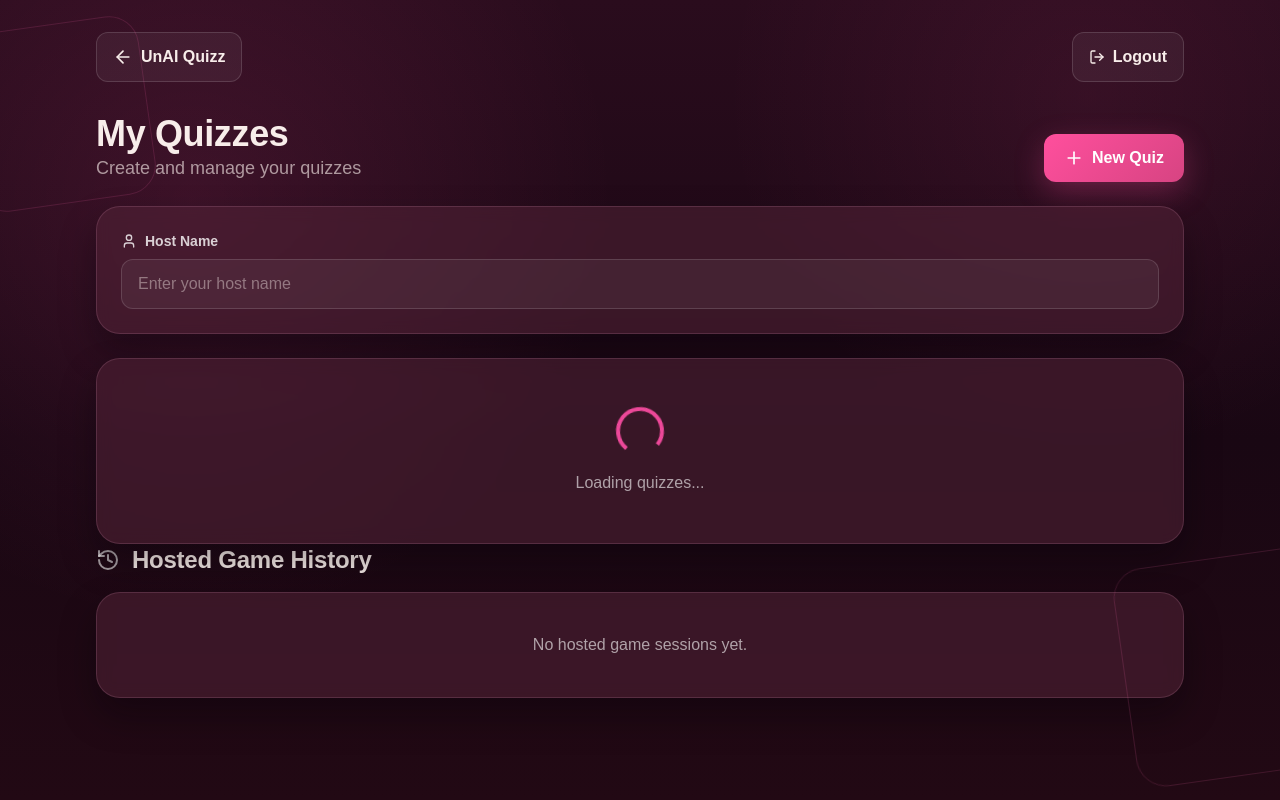
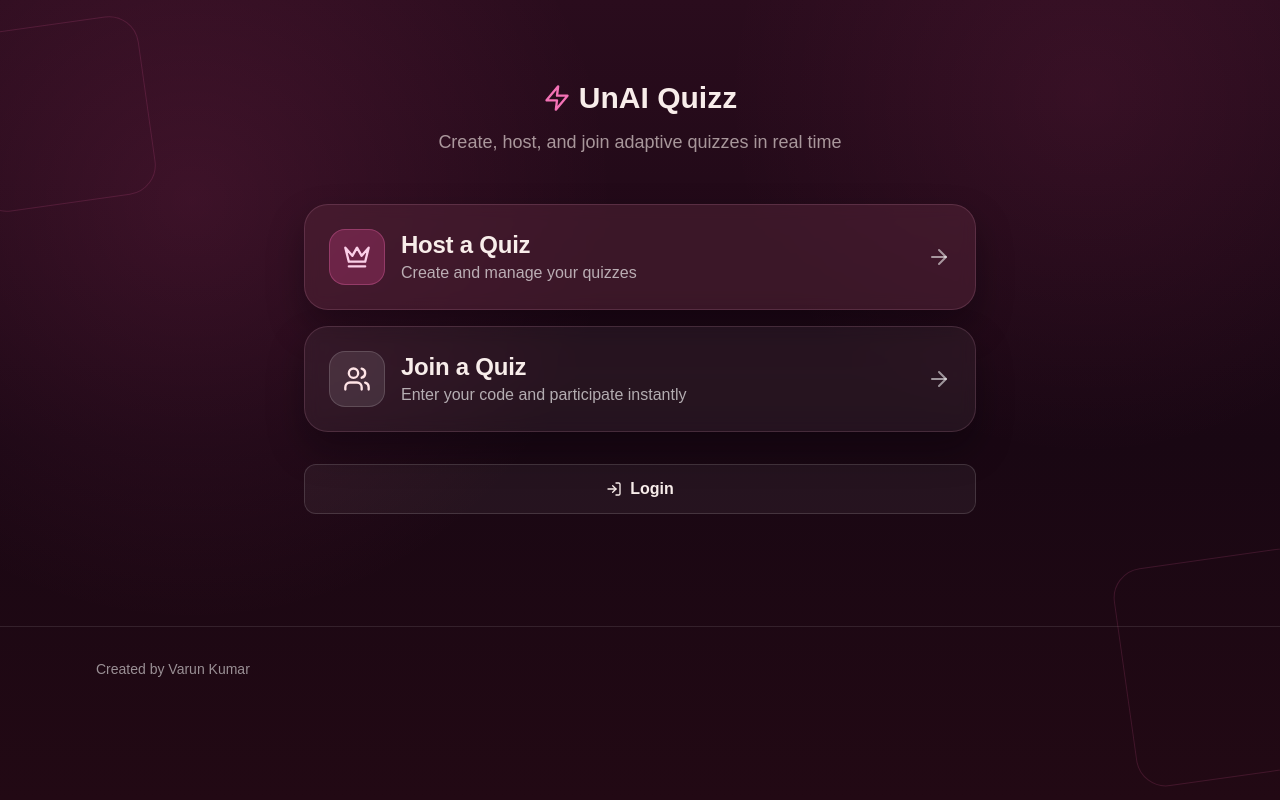
Before and after one commit to varunkasnia/Test-Quizz-, a Next.js app in the folder frontend/: page / in a window 1280 px wide. Before the commit this address had no page. Built offline with nearby package versions, Linux system fonts and the light colour scheme.

Commit message:
Update page.tsx

```diff
--- a/frontend/app/page.tsx
+++ b/frontend/app/page.tsx
@@ -1,266 +1,80 @@
 'use client'
 
-import { useState, useEffect } from 'react'
+import Link from 'next/link'
 import { motion } from 'framer-motion'
-import Link from 'next/link'
-import { useRouter } from 'next/navigation'
-import { ArrowLeft, Plus, History, Play, Trash2, User, LogOut, Clock3, CircleHelp } from 'lucide-react'
-import { gameAPI, quizAPI } from '@/lib/api'
-import { clearAuth, getAuthUser } from '@/lib/auth'
+import { ArrowRight, Crown, LogIn, Users, Zap } from 'lucide-react'
 
-export default function HostPage() {
-  const router = useRouter()
-  const [hostName, setHostName] = useState('')
-  const [ready, setReady] = useState(false)
+export default function Home() {
+  return (
+    <div className="app-shell">
+      <main className="page-wrap py-10 sm:py-14 md:py-20">
+        <div className="max-w-3xl mx-auto text-center mb-10 sm:mb-12">
+          <motion.div
+            initial={{ opacity: 0, y: 12 }}
+            animate={{ opacity: 1, y: 0 }}
+            className="brand-logo justify-center mb-3"
+          >
+            <Zap className="w-7 h-7 text-pink-400" />
+            <span>UnAI Quizz</span>
+          </motion.div>
+          <motion.p
+            initial={{ opacity: 0, y: 12 }}
+            animate={{ opacity: 1, y: 0 }}
+            transition={{ delay: 0.1 }}
+            className="section-subtitle"
+          >
+            Create, host, and join adaptive quizzes in real time
+          </motion.p>
+        </div>
 
-  const [quizzes, setQuizzes] = useState<any[]>([])
-  const [history, setHistory] = useState<any[]>([])
-
-  const [loadingQuizzes, setLoadingQuizzes] = useState(true)
-  const [loadingHistory, setLoadingHistory] = useState(false)
-  const [actionLoadingId, setActionLoadingId] = useState<number | null>(null)
-
-  useEffect(() => {
-    const authUser = getAuthUser()
-    if (!authUser || authUser.role !== 'host') {
-      router.replace('/login?role=host')
-      return
-    }
-
-    const storedHostName = localStorage.getItem('hostName') || authUser?.full_name || ''
-    setHostName(storedHostName)
-    if (storedHostName) {
-      localStorage.setItem('hostName', storedHostName)
-    }
-    setReady(true)
-  }, [router])
-
-  useEffect(() => {
-    if (!ready) return
-    loadQuizzes(hostName)
-    if (hostName.trim()) {
-      loadHistory(hostName)
-    } else {
-      setHistory([])
-    }
-  }, [hostName, ready])
-
-  const loadQuizzes = async (name: string) => {
-    setLoadingQuizzes(true)
-    try {
-      const response = await quizAPI.list(name.trim() || undefined)
-      setQuizzes(response.data)
-    } catch (error) {
-      console.error('Failed to load quizzes:', error)
-    } finally {
-      setLoadingQuizzes(false)
-    }
-  }
-
-  const loadHistory = async (name: string) => {
-    setLoadingHistory(true)
-    try {
-      const response = await gameAPI.history(name.trim())
-      setHistory(response.data)
-    } catch (error) {
-      console.error('Failed to load hosted history:', error)
-      setHistory([])
-    } finally {
-      setLoadingHistory(false)
-    }
-  }
-
-  const persistHostName = (value: string) => {
-    setHostName(value)
-    localStorage.setItem('hostName', value)
-  }
-
-  const handleHostQuiz = async (quizId: number) => {
-    const normalizedHost = hostName.trim()
-    if (!normalizedHost) {
-      alert('Enter host name first to host a quiz')
-      return
-    }
-
-    setActionLoadingId(quizId)
-    try {
-      const response = await gameAPI.create({ quiz_id: quizId, host_name: normalizedHost })
-      router.push(`/host/lobby?pin=${response.data.pin}`)
-    } catch (error: any) {
-      alert(error.response?.data?.detail || 'Failed to host quiz')
-    } finally {
-      setActionLoadingId(null)
-    }
-  }
-
-  const handleDeleteQuiz = async (quizId: number) => {
-    if (!window.confirm('Delete this quiz? This cannot be undone.')) return
-
-    try {
-      await quizAPI.deleteQuiz(quizId)
-      setQuizzes((prev) => prev.filter((quiz) => quiz.id !== quizId))
-    } catch (error: any) {
-      alert(error.response?.data?.detail || 'Failed to delete quiz')
-    }
-  }
-
-  const handleDeleteHostedSession = async (sessionId: number) => {
-    const normalizedHost = hostName.trim()
-    if (!normalizedHost) {
-      alert('Enter host name first')
-      return
-    }
-
-    if (!window.confirm('Delete this hosted game history entry?')) return
-
-    try {
-      await gameAPI.deleteHistory(sessionId, normalizedHost)
-      setHistory((prev) => prev.filter((session) => session.id !== sessionId))
-    } catch (error: any) {
-      alert(error.response?.data?.detail || 'Failed to delete hosted history')
-    }
-  }
-
-  const handleLogout = () => {
-    clearAuth()
-    router.push('/login?role=host')
-  }
-
-  return (
-    <div className="app-shell py-5 sm:py-8">
-      <div className="page-wrap">
-        <div className="flex items-center justify-between gap-3 mb-8">
-          <Link href="/" className="btn-secondary">
-            <ArrowLeft className="w-5 h-5" />
-            UnAI Quizz
+        <motion.div
+          initial={{ opacity: 0, y: 20 }}
+          animate={{ opacity: 1, y: 0 }}
+          className="max-w-2xl mx-auto space-y-4"
+        >
+          <Link href="/login?role=host" className="block card group hover:border-pink-300/40 transition-all">
+            <div className="flex items-center gap-4">
+              <div className="w-14 h-14 rounded-2xl bg-pink-500/25 border border-pink-400/30 flex items-center justify-center shrink-0">
+                <Crown className="w-7 h-7 text-pink-200" />
+              </div>
+              <div className="flex-1 min-w-0">
+                <h2 className="text-2xl font-bold">Host a Quiz</h2>
+                <p className="text-sm sm:text-base text-white/65">Create and manage your quizzes</p>
+              </div>
+              <ArrowRight className="w-6 h-6 text-white/55 group-hover:text-white transition-colors" />
+            </div>
           </Link>
 
-          <button onClick={handleLogout} className="btn-secondary">
-            <LogOut className="w-4 h-4" />
-            Logout
-          </button>
-        </div>
+          <Link href="/join" className="block card group hover:border-pink-300/30 transition-all bg-white/5">
+            <div className="flex items-center gap-4">
+              <div className="w-14 h-14 rounded-2xl bg-white/10 border border-white/15 flex items-center justify-center shrink-0">
+                <Users className="w-7 h-7 text-rose-100" />
+              </div>
+              <div className="flex-1 min-w-0">
+                <h2 className="text-2xl font-bold">Join a Quiz</h2>
+                <p className="text-sm sm:text-base text-white/65">Enter your code and participate instantly</p>
+              </div>
+              <ArrowRight className="w-6 h-6 text-white/55 group-hover:text-white transition-colors" />
+            </div>
+          </Link>
+        </motion.div>
 
-        <div className="flex flex-col md:flex-row md:items-end md:justify-between gap-4 mb-6">
-          <div>
-            <h1 className="section-title">My Quizzes</h1>
-            <p className="section-subtitle">Create and manage your quizzes</p>
-          </div>
+        <motion.div
+          initial={{ opacity: 0 }}
+          animate={{ opacity: 1 }}
+          transition={{ delay: 0.2 }}
+          className="max-w-2xl mx-auto mt-8"
+        >
+          <Link href="/login" className="btn-secondary w-full">
+            <LogIn className="w-4 h-4" />
+            Login
+          </Link>
+        </motion.div>
+      </main>
 
-          <Link href="/host/create" className="btn-primary w-full md:w-auto">
-            <Plus className="w-5 h-5" />
-            New Quiz
-          </Link>
-        </div>
-
-        <div className="card mb-6">
-          <label className="text-sm font-semibold text-white/80 mb-2 flex items-center gap-2">
-            <User className="w-4 h-4" />
-            Host Name
-          </label>
-          <input
-            value={hostName}
-            onChange={(e) => persistHostName(e.target.value)}
-            placeholder="Enter your host name"
-            className="input-field"
-          />
-        </div>
-
-        {loadingQuizzes ? (
-          <div className="card text-center py-12">
-            <div className="animate-spin w-12 h-12 border-4 border-pink-500 border-t-transparent rounded-full mx-auto mb-4" />
-            <p className="text-white/60">Loading quizzes...</p>
-          </div>
-        ) : quizzes.length === 0 ? (
-          <div className="card text-center py-12 mb-8">
-            <p className="text-white/60 text-lg">No quizzes found for this host. Create your first one.</p>
-          </div>
-        ) : (
-          <div className="space-y-4 mb-10">
-            {quizzes.map((quiz) => (
-              <motion.div key={quiz.id} initial={{ opacity: 0, y: 12 }} animate={{ opacity: 1, y: 0 }} className="card">
-                <div className="flex flex-col sm:flex-row sm:items-center sm:justify-between gap-4">
-                  <div className="min-w-0">
-                    <h3 className="text-2xl font-semibold truncate">{quiz.title}</h3>
-                    <div className="mt-2 flex flex-wrap gap-4 text-white/60">
-                      <span className="inline-flex items-center gap-1">
-                        <CircleHelp className="w-4 h-4" />
-                        {quiz.question_count} questions
-                      </span>
-                      <span className="inline-flex items-center gap-1">
-                        <Clock3 className="w-4 h-4" />
-                        {new Date(quiz.created_at).toLocaleDateString()}
-                      </span>
-                    </div>
-                  </div>
-
-                  <div className="flex items-center gap-2">
-                    <button
-                      onClick={() => handleHostQuiz(quiz.id)}
-                      disabled={actionLoadingId === quiz.id}
-                      className="btn-primary"
-                    >
-                      <Play className="w-4 h-4" />
-                      {actionLoadingId === quiz.id ? 'Hosting...' : 'Host'}
-                    </button>
-                    <button
-                      onClick={() => handleDeleteQuiz(quiz.id)}
-                      className="btn-secondary text-red-300 hover:text-red-200"
-                      title="Delete quiz"
-                    >
-                      <Trash2 className="w-4 h-4" />
-                    </button>
-                  </div>
-                </div>
-              </motion.div>
-            ))}
-          </div>
-        )}
-
-        <div className="mb-4 flex items-center gap-3">
-          <History className="w-6 h-6 text-white/60" />
-          <h2 className="text-2xl font-bold">Hosted Game History</h2>
-        </div>
-
-        {loadingHistory ? (
-          <div className="card text-center py-10">
-            <p className="text-white/60">Loading hosted game history...</p>
-          </div>
-        ) : history.length === 0 ? (
-          <div className="card text-center py-10">
-            <p className="text-white/60">No hosted game sessions yet.</p>
-          </div>
-        ) : (
-          <div className="grid md:grid-cols-2 gap-4">
-            {history.map((session) => (
-              <div key={session.id} className="card">
-                <div className="flex items-start justify-between mb-2">
-                  <h3 className="text-lg font-semibold">{session.quiz_title}</h3>
-                  <span className="text-xs uppercase tracking-wide text-white/50">{session.status}</span>
-                </div>
-                <p className="text-sm text-white/60 mb-2">PIN: {session.pin}</p>
-                <p className="text-xs text-white/50 mb-4">
-                  {session.player_count} players • {new Date(session.created_at).toLocaleString()}
-                </p>
-
-                <div className="flex gap-2">
-                  <button onClick={() => handleHostQuiz(session.quiz_id)} className="btn-primary flex-1">
-                    <Play className="w-4 h-4" />
-                    Host Again
-                  </button>
-                  <button
-                    onClick={() => handleDeleteHostedSession(session.id)}
-                    className="btn-secondary text-red-300 hover:text-red-200"
-                    title="Delete history"
-                  >
-                    <Trash2 className="w-4 h-4" />
-                  </button>
-                </div>
-              </div>
-            ))}
-          </div>
-        )}
-      </div>
+      <footer className="border-t border-white/10 py-6 sm:py-8 mt-8">
+        <div className="page-wrap text-sm text-white/55">Created by Varun Kumar</div>
+      </footer>
     </div>
   )
 }
```
